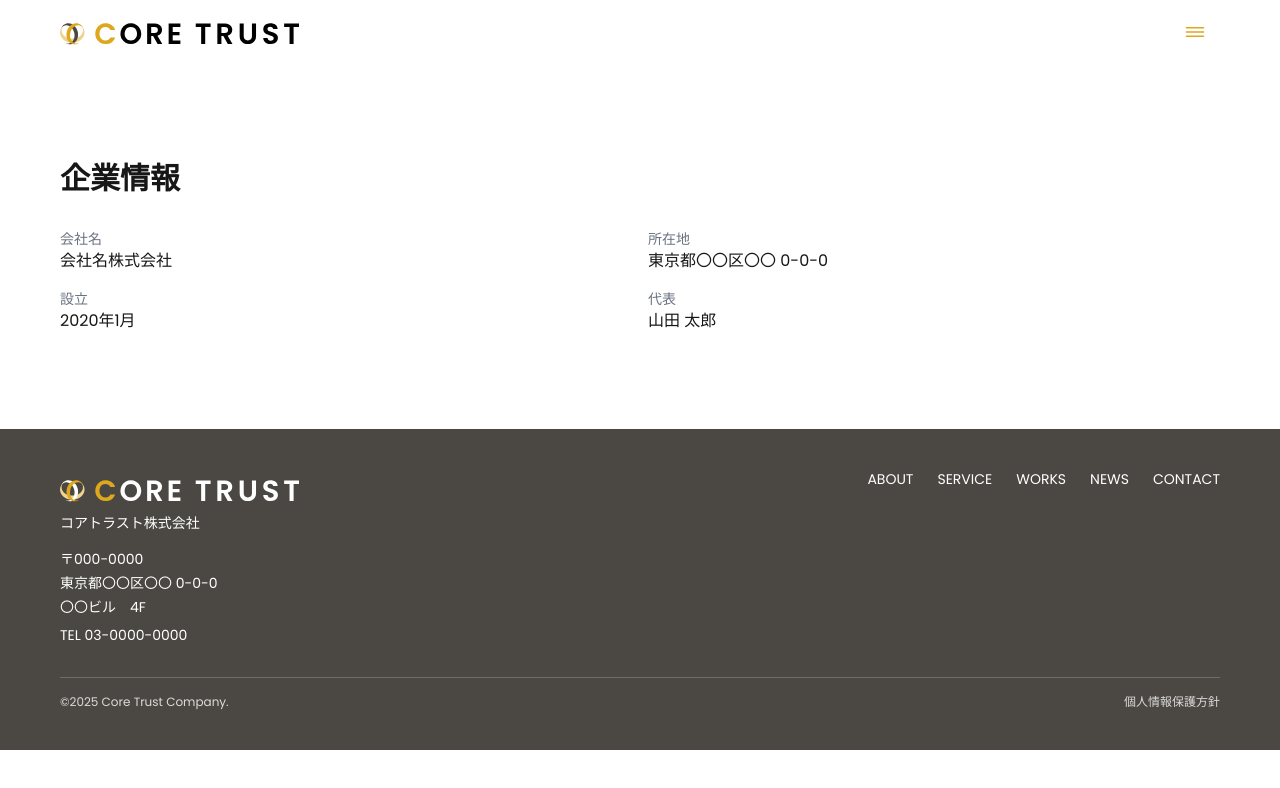
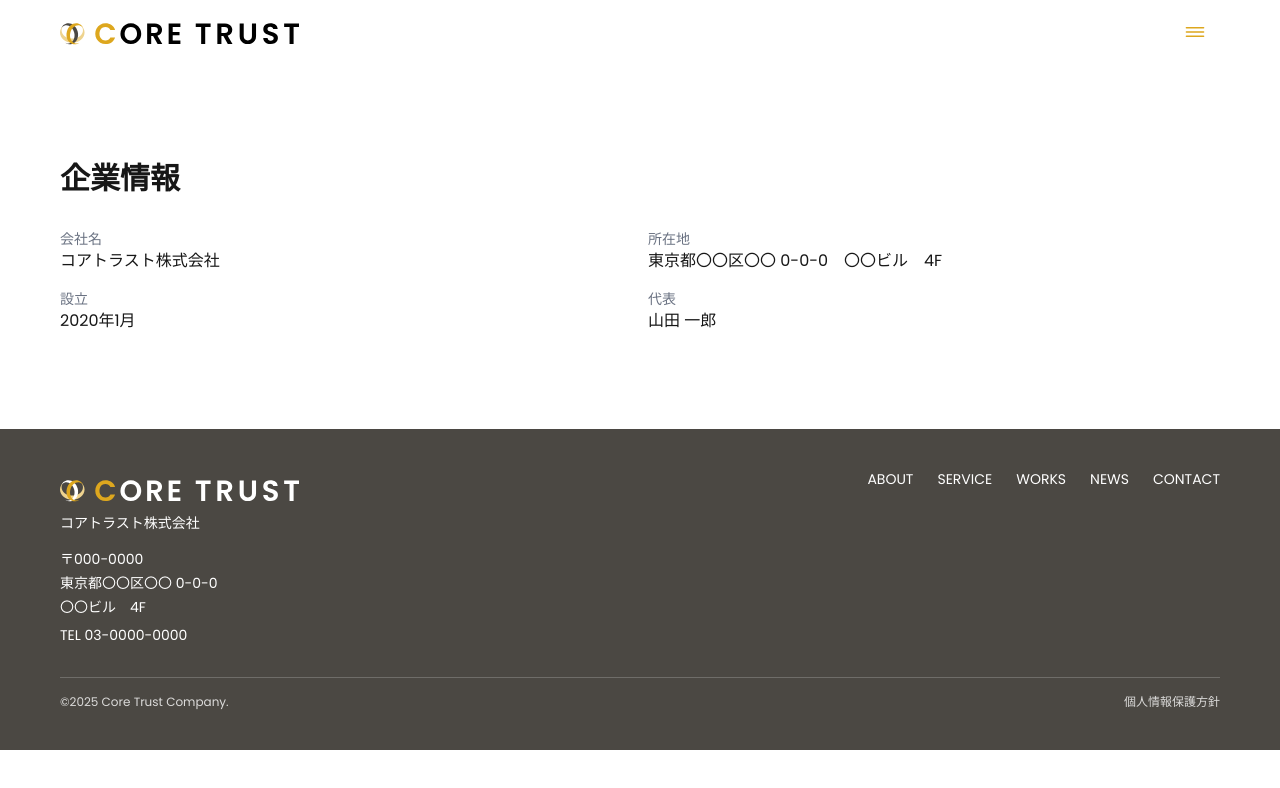
Before and after one commit to juliecogley/core-trust-site, a Next.js app: page /about in a window 1280 px wide. Shown: the top 788 px of the page. Built offline with nearby package versions, Linux system fonts and the light colour scheme.

Commit message:
about shuusei

```diff
--- a/src/app/about/page.tsx
+++ b/src/app/about/page.tsx
@@ -4,10 +4,10 @@ return (
 <main className="mx-auto max-w-[1200px] px-5 py-16 md:py-24">
 <h1 className="text-3xl font-semibold">企業情報</h1>
 <dl className="mt-8 grid gap-4 md:grid-cols-2">
-<div><dt className="text-sm text-gray-500">会社名</dt><dd className="font-medium">会社名株式会社</dd></div>
-<div><dt className="text-sm text-gray-500">所在地</dt><dd className="font-medium">東京都〇〇区〇〇 0-0-0</dd></div>
+<div><dt className="text-sm text-gray-500">会社名</dt><dd className="font-medium">コアトラスト株式会社</dd></div>
+<div><dt className="text-sm text-gray-500">所在地</dt><dd className="font-medium">東京都〇〇区〇〇 0-0-0　〇〇ビル　4F</dd></div>
 <div><dt className="text-sm text-gray-500">設立</dt><dd className="font-medium">2020年1月</dd></div>
-<div><dt className="text-sm text-gray-500">代表</dt><dd className="font-medium">山田 太郎</dd></div>
+<div><dt className="text-sm text-gray-500">代表</dt><dd className="font-medium">山田 一郎</dd></div>
 </dl>
 </main>
 );
```
